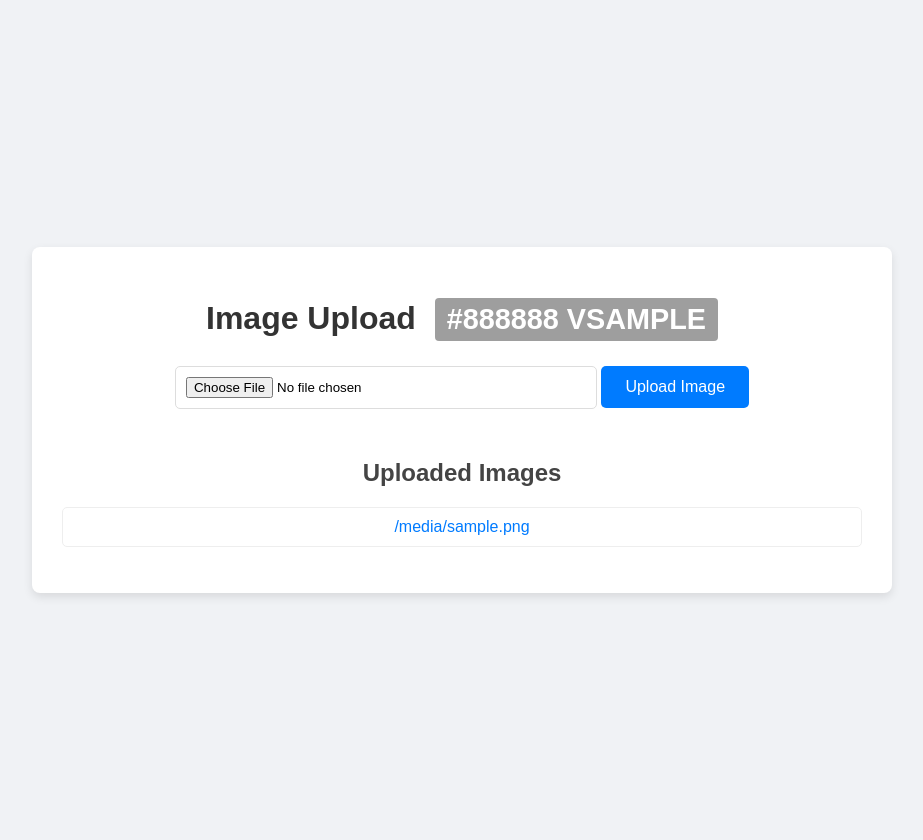
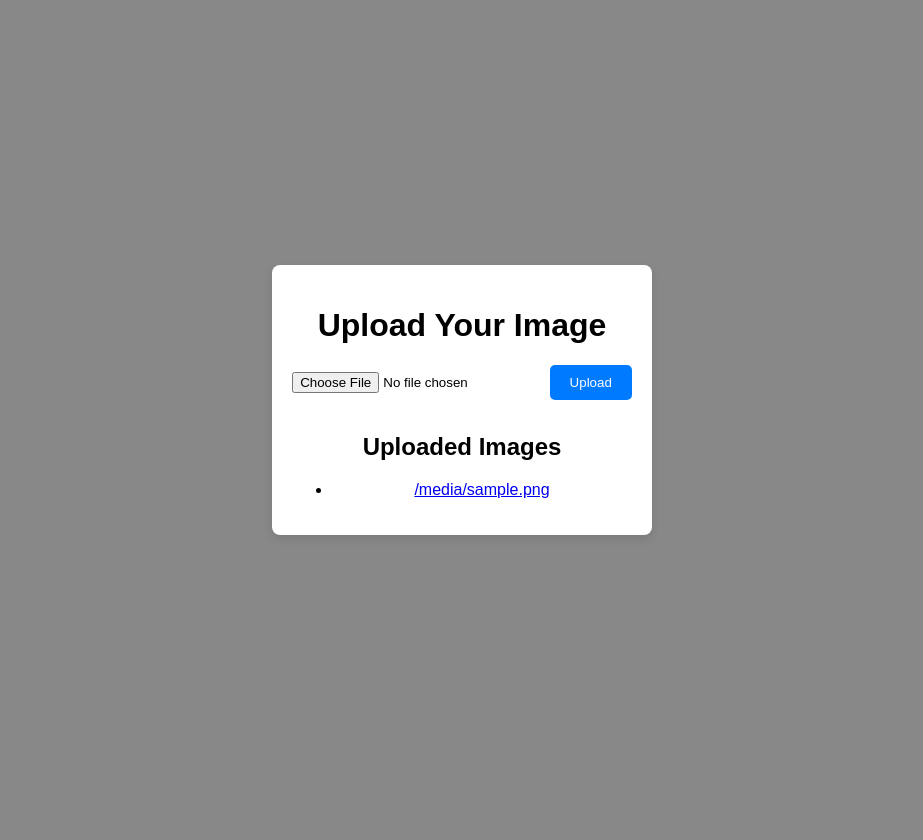
Before and after one commit to gallayagnesh/cnd2assignmentgeminiai, a Flask app: template templates/index.html in a window 1280 px wide. Shown: the whole page, without its empty margins (178-1101 px from the left). After the commit the page ends 535 px from the top, so only its background shows below. Run offline with Flask 3, Linux system fonts and the light colour scheme; the template is opened without the code that fills it: most values are stand-ins (such as "Sample title", 1, 10 or a date in 2020); parts of the project's set-up code (start-up, migrations or seed data) failed here and were passed over.

Commit message:
Update index.html

```diff
--- a/templates/index.html
+++ b/templates/index.html
@@ -7,118 +7,50 @@
     <style>
         body {
             font-family: Arial, sans-serif;
-            background-color: #f0f2f5;
+            background-color: {{ bg_color }};
             display: flex;
             justify-content: center;
             align-items: center;
-            min-height: 100vh;
+            height: 100vh;
             margin: 0;
-            padding: 20px;
         }
         .container {
             background: white;
-            padding: 30px;
+            padding: 20px;
             border-radius: 8px;
             box-shadow: 0 4px 10px rgba(0, 0, 0, 0.1);
             text-align: center;
-            width: 90%;
-            max-width: 800px;
-        }
-        .upload-form {
-            margin-bottom: 30px;
         }
         .upload-form input[type="file"] {
             margin-bottom: 20px;
-            padding: 10px;
-            border: 1px solid #ddd;
-            border-radius: 5px;
-            width: 100%;
-            max-width: 400px;
         }
         .upload-form button {
-            padding: 12px 24px;
+            padding: 10px 20px;
             background-color: #007bff;
             color: white;
             border: none;
             border-radius: 5px;
             cursor: pointer;
-            font-size: 16px;
-            transition: background-color 0.3s;
         }
         .upload-form button:hover {
             background-color: #0056b3;
-        }
-        .deployment-banner {
-            display: inline-block;
-            padding: 5px 12px;
-            border-radius: 4px;
-            font-size: 0.9em;
-            margin-left: 10px;
-            color: white;
-            font-weight: bold;
-            text-transform: uppercase;
-        }
-        .image-list {
-            list-style-type: none;
-            padding: 0;
-            max-height: 400px;
-            overflow-y: auto;
-            border: 1px solid #eee;
-            border-radius: 5px;
-            margin-top: 20px;
-        }
-        .image-list li {
-            padding: 10px;
-            border-bottom: 1px solid #eee;
-            transition: background-color 0.2s;
-        }
-        .image-list li:last-child {
-            border-bottom: none;
-        }
-        .image-list li:hover {
-            background-color: #f8f9fa;
-        }
-        .image-list a {
-            text-decoration: none;
-            color: #007bff;
-            display: block;
-        }
-        h1 {
-            color: #333;
-            margin-bottom: 25px;
-        }
-        h2 {
-            color: #444;
-            margin-top: 30px;
         }
     </style>
 </head>
 <body>
     <div class="container">
-        <h1>Image Upload
-            <span class="deployment-banner" style="background-color:
-                {% if deployment_color == 'blue' %}#4285F4
-                {% elif deployment_color == 'green' %}#34A853
-                {% else %}#9E9E9E{% endif %};">
-                {{ deployment_color|upper }} V{{ app_version }}
-            </span>
-        </h1>
-
+    <h1>Upload Your Image</h1>
     <form class="upload-form" action="/upload" method="post" enctype="multipart/form-data">
         <input type="file" name="image" accept="image/jpeg, image/jpg" required>
-            <button type="submit">Upload Image</button>
+        <button type="submit">Upload</button>
     </form>
 
     <h2>Uploaded Images</h2>
-        {% if images %}
-            <ul class="image-list">
+    <ul>
         {% for image in images %}
             <li><a href="{{ url_for('view_image', filename=image) }}">{{ image }}</a></li>
         {% endfor %}
     </ul>
-        {% else %}
-            <p>No images uploaded yet.</p>
-        {% endif %}
 </div>
 </body>
 </html>
```
Lines whose indentation alone changed are shown as unchanged.
